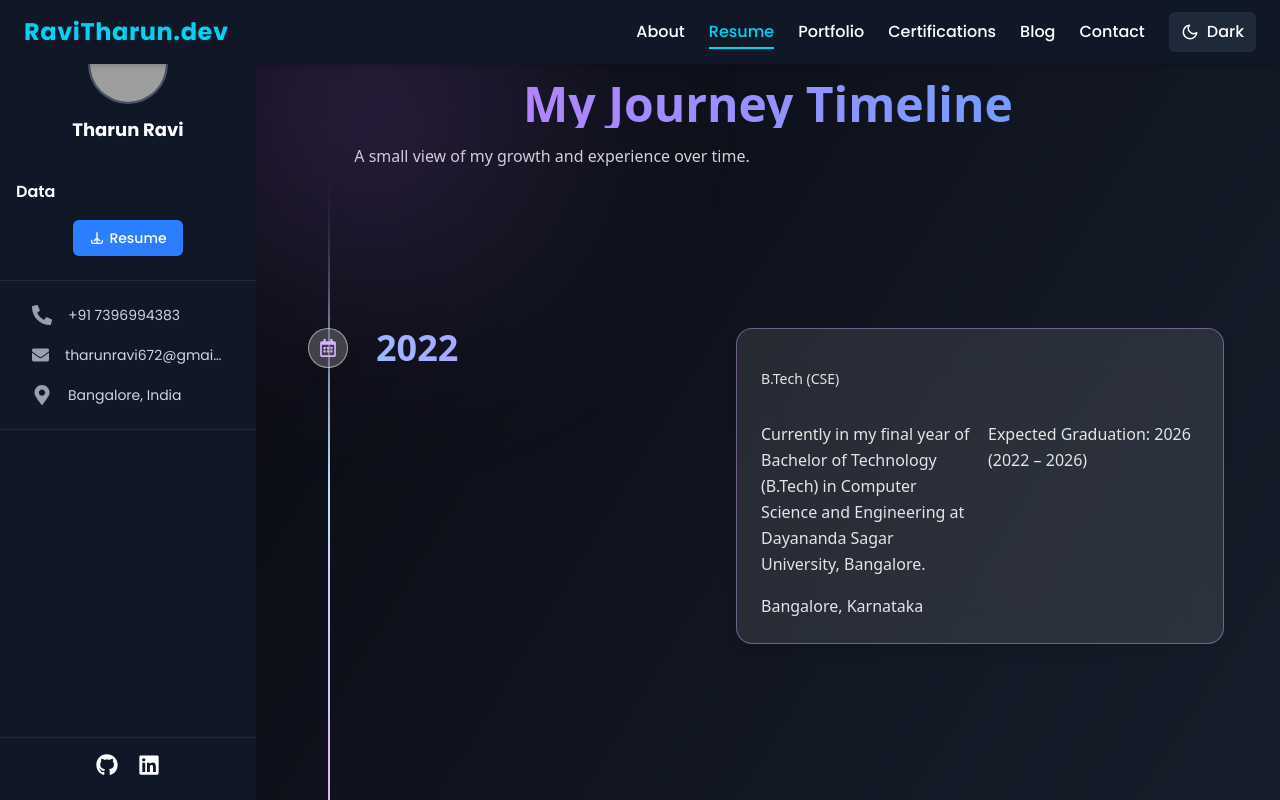
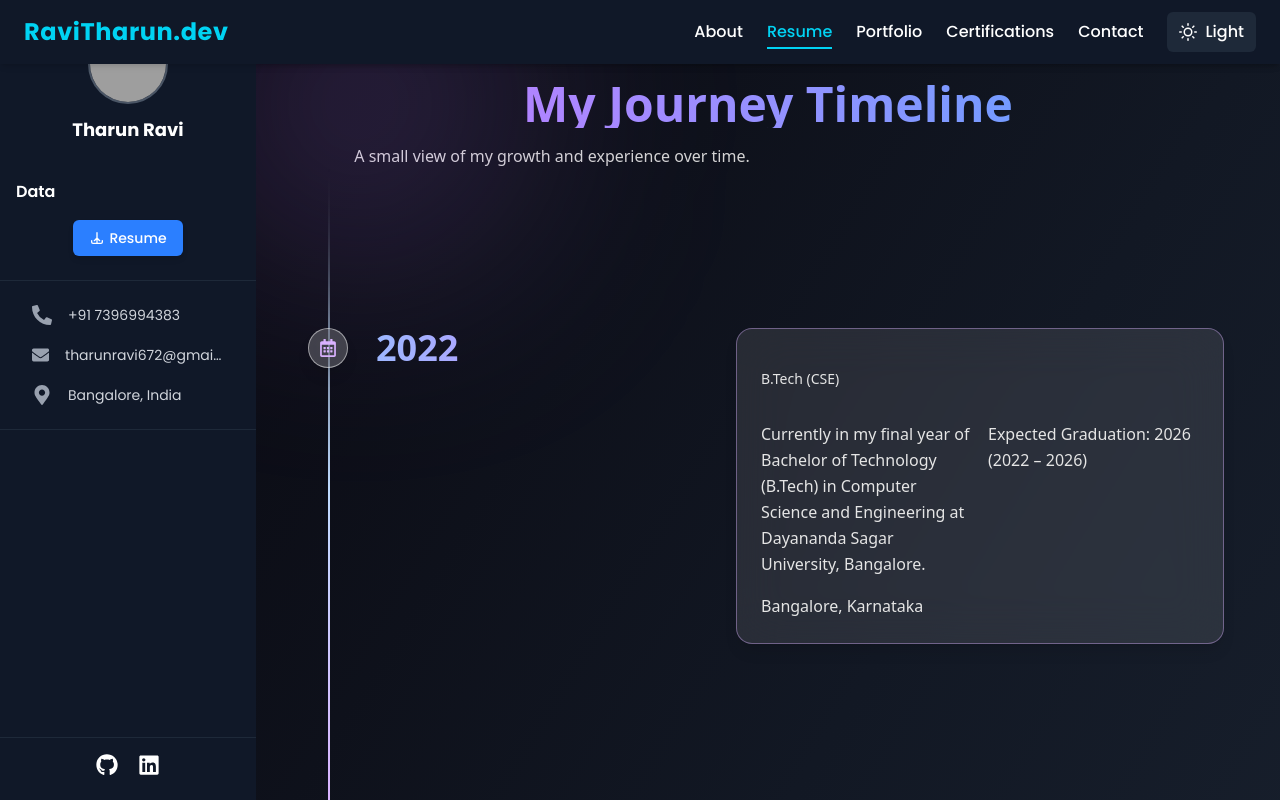
Before and after one commit to ravitharun/TharunProtifilo, a React (Vite) app in the folder Ui/: page /resume in a window 1280 px wide. Shown: the top 800 px of the page. Built offline with nearby package versions, Linux system fonts and the light colour scheme; grey boxes are pictures that could not be loaded.

Commit message:
added the themefunction

```diff
--- a/Ui/src/Components/LeftNavbar.jsx
+++ b/Ui/src/Components/LeftNavbar.jsx
@@ -130,12 +130,12 @@ import { Link } from "react-router-dom";
 function LeftNavbar({ isMobileOpen, setIsMobileOpen }) {
 
   const menuItems = [
-    { title: "Home", icon: <FaHome />, url: "/" },
+    // { title: "Home", icon: <FaHome />, url: "/" },
     { title: "About", icon: <FaUser />, url: "/about" },
-    { title: "Skills", icon: <FaCode />, url: "/Skills" },
-    { title: "Certifications", icon: <FaCertificate />, url: "/Certifcations" },
-    { title: "Projects", icon: <FaProjectDiagram />, url: "/Projects" },
-    { title: "Contact", icon: <FaEnvelopeOpenText />, url: "/Contact" },
+    { title: "Resume", icon: <FaCode />, url: "/resume" },
+    { title: "Portfolio", icon: <FaProjectDiagram />, url: "/portfolio" },
+    { title: "Certifications", icon: <FaCertificate />, url: "/certifications" },
+    { title: "Contact", icon: <FaEnvelopeOpenText />, url: "/contact" },
   ];
 
   return (
--- a/Ui/src/Components/MainNavbar.jsx
+++ b/Ui/src/Components/MainNavbar.jsx
@@ -1,23 +1,23 @@
 "use client";
-import React, { useState } from "react";
+import React, { useContext } from "react";
 import { Link, useLocation } from "react-router-dom";
 import { FiSun, FiMoon } from "react-icons/fi";
+import ThemeContext from "../Theme";
 
-function MainNavbar({ setIsMobileOpen }) {
+
+
+function MainNavbar({ isMobileOpen, setIsMobileOpen }) {
+  console.log("isMobileOpen", isMobileOpen)
   const location = useLocation(); // for active link
-  const [theme, setTheme] = useState("dark");
+  const { theme, toggleTheme } = useContext(ThemeContext); // this should work now
+  console.log(theme,'theme')
 
-  const toggleTheme = () => {
-    setTheme(theme === "dark" ? "light" : "dark");
-    document.documentElement.classList.toggle("dark");
-  };
 
   const menuItems = [
     { name: "About", path: "/about" },
     { name: "Resume", path: "/resume" },
     { name: "Portfolio", path: "/portfolio" },
     { name: "Certifications", path: "/certifications" },
-    { name: "Blog", path: "/blog" },
     { name: "Contact", path: "/contact" },
   ];
 
@@ -36,11 +36,10 @@ function MainNavbar({ setIsMobileOpen }) {
           <li key={item.name}>
             <Link
               to={item.path}
-              className={`hover:text-cyan-400 transition duration-200 ${
-                location.pathname === item.path
-                  ? "text-cyan-400 border-b-2 border-cyan-400 pb-1"
-                  : ""
-              }`}
+              className={`hover:text-cyan-400 transition duration-200 ${location.pathname === item.path
+                ? "text-cyan-400 border-b-2 border-cyan-400 pb-1"
+                : ""
+                }`}
             >
               {item.name}
             </Link>
@@ -60,7 +59,7 @@ function MainNavbar({ setIsMobileOpen }) {
       </ul>
 
       {/* Mobile Hamburger */}
-      <button
+      {isMobileOpen ? "X" : <button
         className="md:hidden focus:outline-none"
         aria-label="Open menu"
         onClick={() => setIsMobileOpen(true)}
@@ -74,7 +73,7 @@ function MainNavbar({ setIsMobileOpen }) {
         >
           <path strokeLinecap="round" strokeLinejoin="round" strokeWidth={2} d="M4 6h16M4 12h16M4 18h16" />
         </svg>
-      </button>
+      </button>}
     </nav>
   );
 }
--- a/Ui/src/Pages/About.jsx
+++ b/Ui/src/Pages/About.jsx
@@ -42,7 +42,7 @@ export default function About() {
 
           <div className="fixed top-0 left-0 right-0 z-[9999] bg-gray-900 border-b border-gray-800">
 
-            <MainNavbar setIsMobileOpen={setIsMobileOpen} />
+            <MainNavbar setIsMobileOpen={setIsMobileOpen} isMobileOpen={isMobileOpen}/>
           </div>
 <br />
 <br />
--- a/Ui/src/Pages/Certifcations.jsx
+++ b/Ui/src/Pages/Certifcations.jsx
@@ -20,7 +20,7 @@ function Certifcations() {
             <div className="flex-1 ml-0">
 
                 <div className="sticky top-0 z-50 bg-gray-900 border-b border-gray-800">
-                    <MainNavbar setIsMobileOpen={setIsMobileOpen} />
+                    <MainNavbar setIsMobileOpen={setIsMobileOpen} isMobileOpen={isMobileOpen} />
                 </div>
 
                 <div className="p-6">
--- a/Ui/src/Pages/Resume.jsx
+++ b/Ui/src/Pages/Resume.jsx
@@ -22,7 +22,7 @@ function Resume() {
 
                     <div className="fixed top-0 left-0 right-0 z-[9999] bg-gray-900 border-b border-gray-800">
 
-                        <MainNavbar setIsMobileOpen={setIsMobileOpen} />
+                        <MainNavbar setIsMobileOpen={setIsMobileOpen}  isMobileOpen={isMobileOpen}/>
                     </div>
                     <TimelineDemo></TimelineDemo>
                     <Skills></Skills>
--- a/Ui/src/Pages/Skills.jsx
+++ b/Ui/src/Pages/Skills.jsx
@@ -61,12 +61,12 @@ function Skills() {
           {/* Categories in separate boxes */}
           <div className="flex flex-wrap gap-6">
             {Object.entries(skills).map(([category, items], idx) => (
-              <div key={idx} className="flex-1 min-w-[250px] bg-white/10 backdrop-blur-xl border border-white/20 rounded-3xl p-6 shadow-xl">
+              <div key={idx} className="flex-1 min-w-[250px] bg-white/10 backdrop-blur-xl border border-white/20 rounded-3xl p-6 shadow-xl" title={category}>
                 <h3 className="text-2xl font-bold mb-4 text-purple-300">{category}</h3>
                 <div className="grid grid-cols-2 gap-4">
                   {items.map((skill, i) => (
                     <div key={i} className="flex flex-col items-center justify-center p-4
-                      bg-white/10 backdrop-blur-lg border border-white/20 rounded-2xl shadow hover:scale-105 transition-transform duration-300">
+                      bg-white/10 backdrop-blur-lg border border-white/20 rounded-2xl shadow hover:scale-105 transition-transform duration-300" title={skill.name}>
                       {skill.icon}
                       <span className="mt-2 text-sm md:text-base font-semibold text-neutral-200">{skill.name}</span>
                     </div>
--- /dev/null
+++ b/Ui/src/Theme.js
@@ -0,0 +1,3 @@
+import { createContext } from "react";
+const ThemeContext = createContext();
+export default ThemeContext;
--- /dev/null
+++ b/Ui/src/ThemeProvider.jsx
@@ -0,0 +1,20 @@
+// ThemeProvider.jsx
+import React, {useState } from "react";
+import ThemeContext from "./Theme";
+
+
+
+
+export const ThemeProvider = ({ children }) => {
+  const [theme, setTheme] = useState("light");
+
+  const toggleTheme = () => {
+    setTheme((prev) => (prev === "light" ? "dark" : "light"));
+  };
+
+  return (
+    <ThemeContext.Provider value={{ theme, toggleTheme }}>
+      {children}
+    </ThemeContext.Provider>
+  );
+};
--- a/Ui/src/main.jsx
+++ b/Ui/src/main.jsx
@@ -1,56 +1,53 @@
-
 import { createRoot } from 'react-dom/client';
 import './index.css';
-
-import { BrowserRouter, Route, Routes } from 'react-router-dom';
+import { BrowserRouter, Routes, Route } from 'react-router-dom';
+import React, { Suspense } from 'react';
 import Loader from './Loaders/Loader.jsx';
-import React, { Suspense } from 'react';
 import Certifcations from './Pages/Certifcations.jsx';
 import Skills from './Pages/Skills.jsx';
 import Resume from './Pages/Resume.jsx';
+import { ThemeProvider } from './ThemeProvider.jsx';
+import MainNavbar from './Components/MainNavbar.jsx';
+
 const Home = React.lazy(() => import("./Pages/Home.jsx"));
 const About = React.lazy(() => import("./Pages/About.jsx"));
+
 createRoot(document.getElementById('root')).render(
+  <React.StrictMode>
     <BrowserRouter>
-
+      <ThemeProvider> {/* Wrap the whole app here */}
+        <MainNavbar /> {/* Navbar can now access theme */}
         <Routes>
           <Route
             path="/"
             element={
               <Suspense fallback={<Loader />}>
-
-
                 <Home />
-
               </Suspense>
             }
           />
           <Route
             path="/about"
             element={
-
+              <Suspense fallback={<Loader />}>
                 <About />
-
+              </Suspense>
             }
           />
           <Route
-        path="/Certifcations"
-        element={
-
-          <Certifcations />
-
-        }
+            path="/certifications"
+            element={<Certifcations />}
           />
-    {/* </Routes> */}
           <Route
             path="/resume"
-        element={
-
-          <Resume />
-
-        }
+            element={<Resume />}
+          />
+          <Route
+            path="/skills"
+            element={<Skills />}
           />
         </Routes>
-
+      </ThemeProvider>
     </BrowserRouter>
+  </React.StrictMode>
 );
```
Lines whose indentation alone changed are shown as unchanged.
